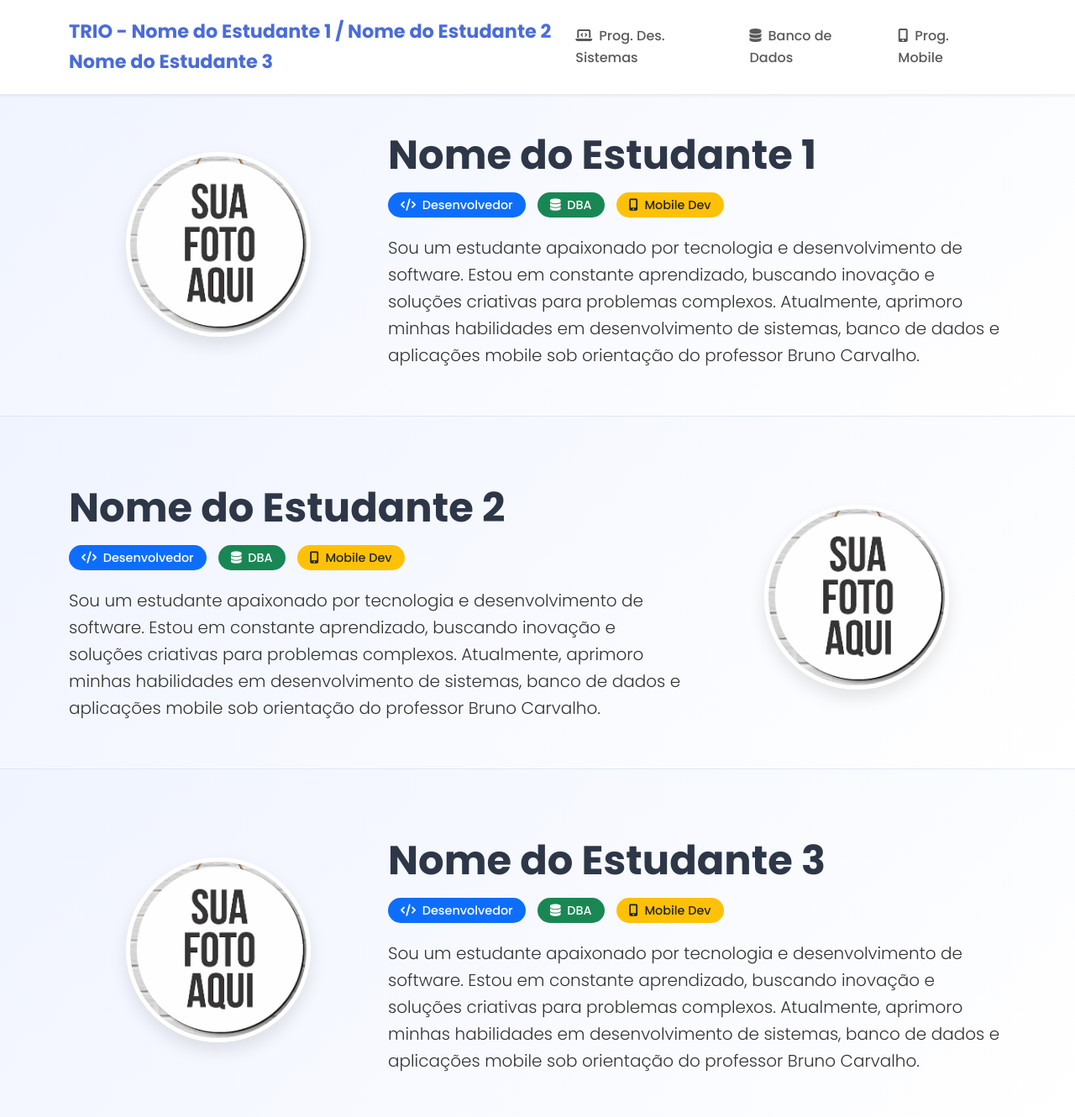
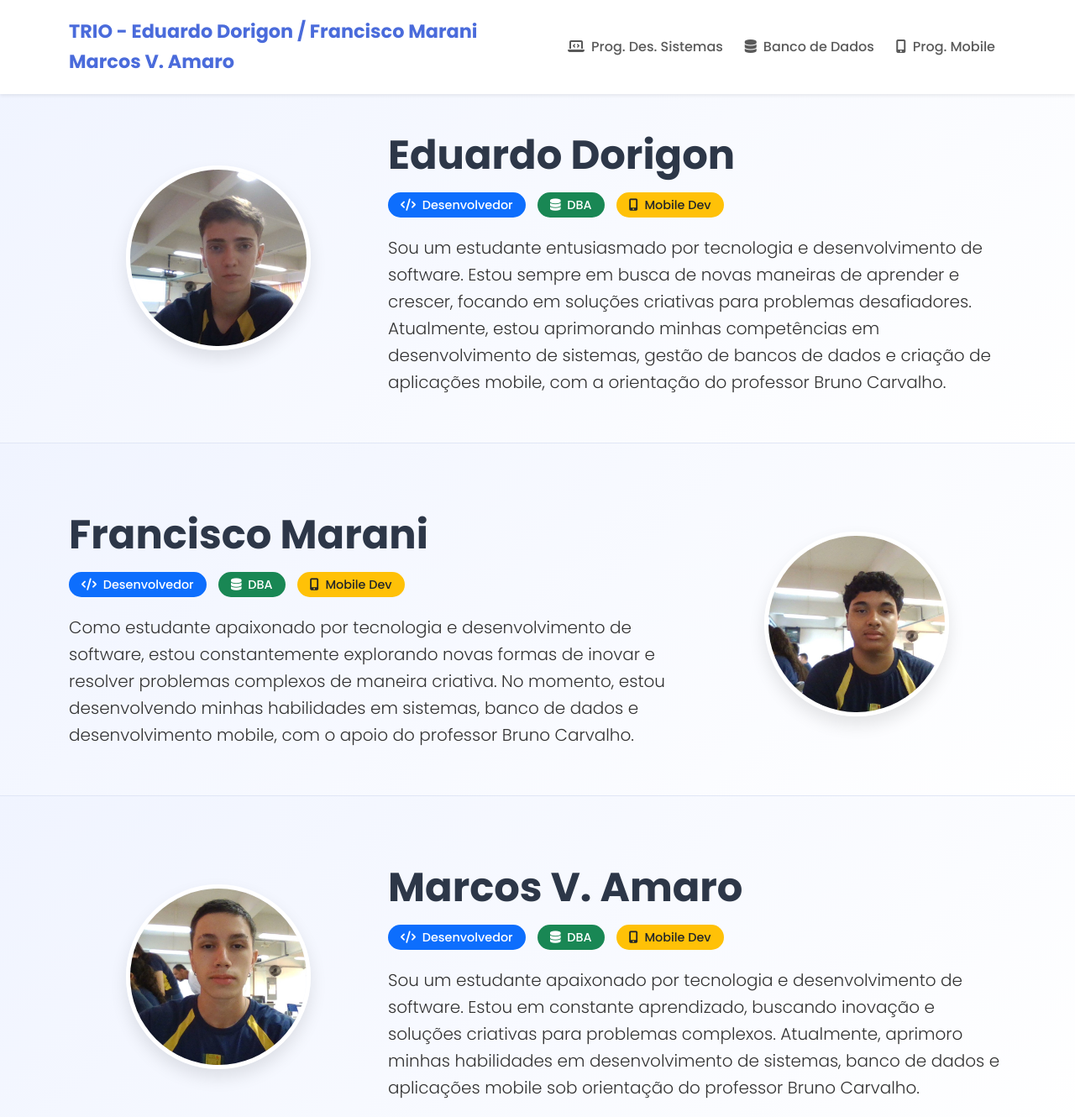
Before and after one commit to marcosamar00/portfolio, a plain HTML site: page index.html in a window 1280 px wide. Shown: the top 1330 px of the page at 84% size. Drawn offline with nearby package versions, Linux system fonts and the light colour scheme.

Commit message:
alteracoes

```diff
--- a/trio.html
+++ b/index.html
@@ -17,7 +17,7 @@
     <header class="fixed-top shadow-sm">
         <nav class="navbar navbar-expand-lg navbar-light">
             <div class="container">
-                <a class="navbar-brand fw-bold" href="#">TRIO - Nome do Estudante 1 / Nome do Estudante 2<br>  Nome do Estudante 3</a>
+                <a class="navbar-brand fw-bold" href="#">TRIO - Eduardo Dorigon / Francisco Marani<br>  Marcos V. Amaro</a>
                 <button class="navbar-toggler" type="button" data-bs-toggle="collapse" data-bs-target="#navbarNav">
                     <span class="navbar-toggler-icon"></span>
                 </button>
@@ -44,22 +44,18 @@
                 <div class="row align-items-center justify-content-center">
                     <div class="col-md-4 text-center">
                         <div class="profile-image-container">
-                            <img src="img/logo.png" alt="Foto do Estudante" class="profile-image">
+                            <img src="DUDU.jpg" alt="Foto do Estudante" class="profile-image">
                         </div>
                     </div>
                     <div class="col-md-8 profile-info">
-                        <h1 class="display-5 fw-bold">Nome do Estudante 1</h1>
+                        <h1 class="display-5 fw-bold">Eduardo Dorigon </h1>
                         <div class="badge-container">
                             <span class="badge rounded-pill bg-primary"><i class="fas fa-code me-1"></i> Desenvolvedor</span>
                             <span class="badge rounded-pill bg-success"><i class="fas fa-database me-1"></i> DBA</span>
                             <span class="badge rounded-pill bg-warning text-dark"><i class="fas fa-mobile-alt me-1"></i> Mobile Dev</span>
                         </div>
                         <p class="lead mt-3">
-                            Sou um estudante apaixonado por tecnologia e desenvolvimento de software.
-                            Estou em constante aprendizado, buscando inovação e soluções criativas para
-                            problemas complexos. Atualmente, aprimoro minhas habilidades em desenvolvimento
-                            de sistemas, banco de dados e aplicações mobile sob orientação do professor
-                            Bruno Carvalho.
+                            Sou um estudante entusiasmado por tecnologia e desenvolvimento de software. Estou sempre em busca de novas maneiras de aprender e crescer, focando em soluções criativas para problemas desafiadores. Atualmente, estou aprimorando minhas competências em desenvolvimento de sistemas, gestão de bancos de dados e criação de aplicações mobile, com a orientação do professor Bruno Carvalho.
                         </p>
 
                     </div>
@@ -71,23 +67,19 @@
             <div class="container">
                 <div class="row align-items-center justify-content-center">
                     <div class="col-md-8 profile-info">
-                        <h1 class="display-5 fw-bold">Nome do Estudante 2</h1>
+                        <h1 class="display-5 fw-bold">Francisco Marani</h1>
                         <div class="badge-container">
                             <span class="badge rounded-pill bg-primary"><i class="fas fa-code me-1"></i> Desenvolvedor</span>
                             <span class="badge rounded-pill bg-success"><i class="fas fa-database me-1"></i> DBA</span>
                             <span class="badge rounded-pill bg-warning text-dark"><i class="fas fa-mobile-alt me-1"></i> Mobile Dev</span>
                         </div>
                         <p class="lead mt-3">
-                            Sou um estudante apaixonado por tecnologia e desenvolvimento de software.
-                            Estou em constante aprendizado, buscando inovação e soluções criativas para
-                            problemas complexos. Atualmente, aprimoro minhas habilidades em desenvolvimento
-                            de sistemas, banco de dados e aplicações mobile sob orientação do professor
-                            Bruno Carvalho.
+                            Como estudante apaixonado por tecnologia e desenvolvimento de software, estou constantemente explorando novas formas de inovar e resolver problemas complexos de maneira criativa. No momento, estou desenvolvendo minhas habilidades em sistemas, banco de dados e desenvolvimento mobile, com o apoio do professor Bruno Carvalho.
                         </p>
                     </div>
                     <div class="col-md-4 text-center">
                         <div class="profile-image-container">
-                            <img src="img/logo.png" alt="Foto do Estudante" class="profile-image">
+                            <img src="FANFAN.jpg" alt="Foto do Estudante" class="profile-image">
                         </div>
                     </div>
 
@@ -100,11 +92,11 @@
                 <div class="row align-items-center justify-content-center">
                     <div class="col-md-4 text-center">
                         <div class="profile-image-container">
-                            <img src="img/logo.png" alt="Foto do Estudante" class="profile-image">
+                            <img src="MARCOS.jpg" alt="Foto do Estudante" class="profile-image">
                         </div>
                     </div>
                     <div class="col-md-8 profile-info">
-                        <h1 class="display-5 fw-bold">Nome do Estudante 3</h1>
+                        <h1 class="display-5 fw-bold">Marcos V. Amaro</h1>
                         <div class="badge-container">
                             <span class="badge rounded-pill bg-primary"><i class="fas fa-code me-1"></i> Desenvolvedor</span>
                             <span class="badge rounded-pill bg-success"><i class="fas fa-database me-1"></i> DBA</span>
```
Also changed, not shown: DUDU.jpg (added), FANFAN.jpg (added), MARCOS.jpg (added).
